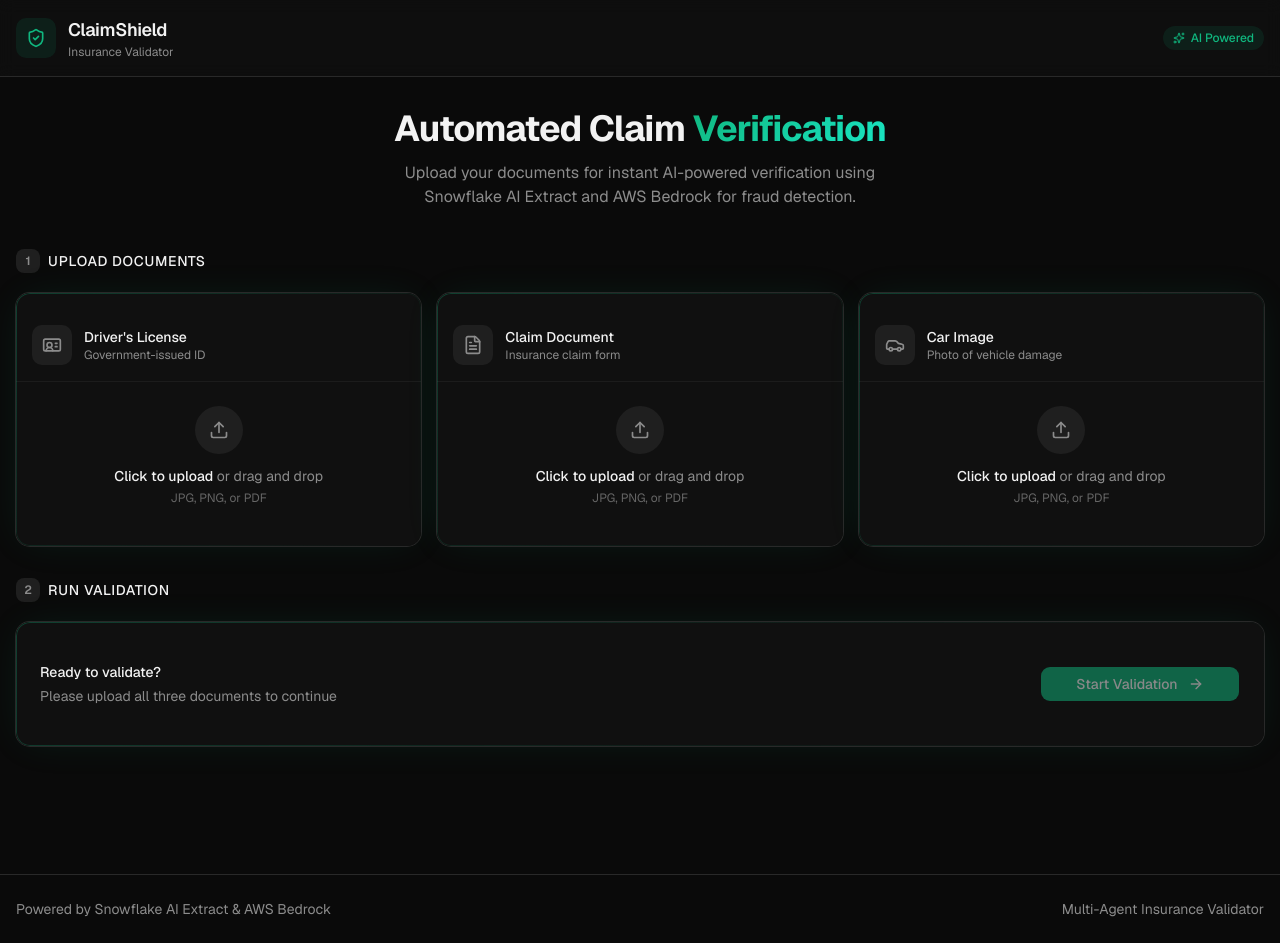
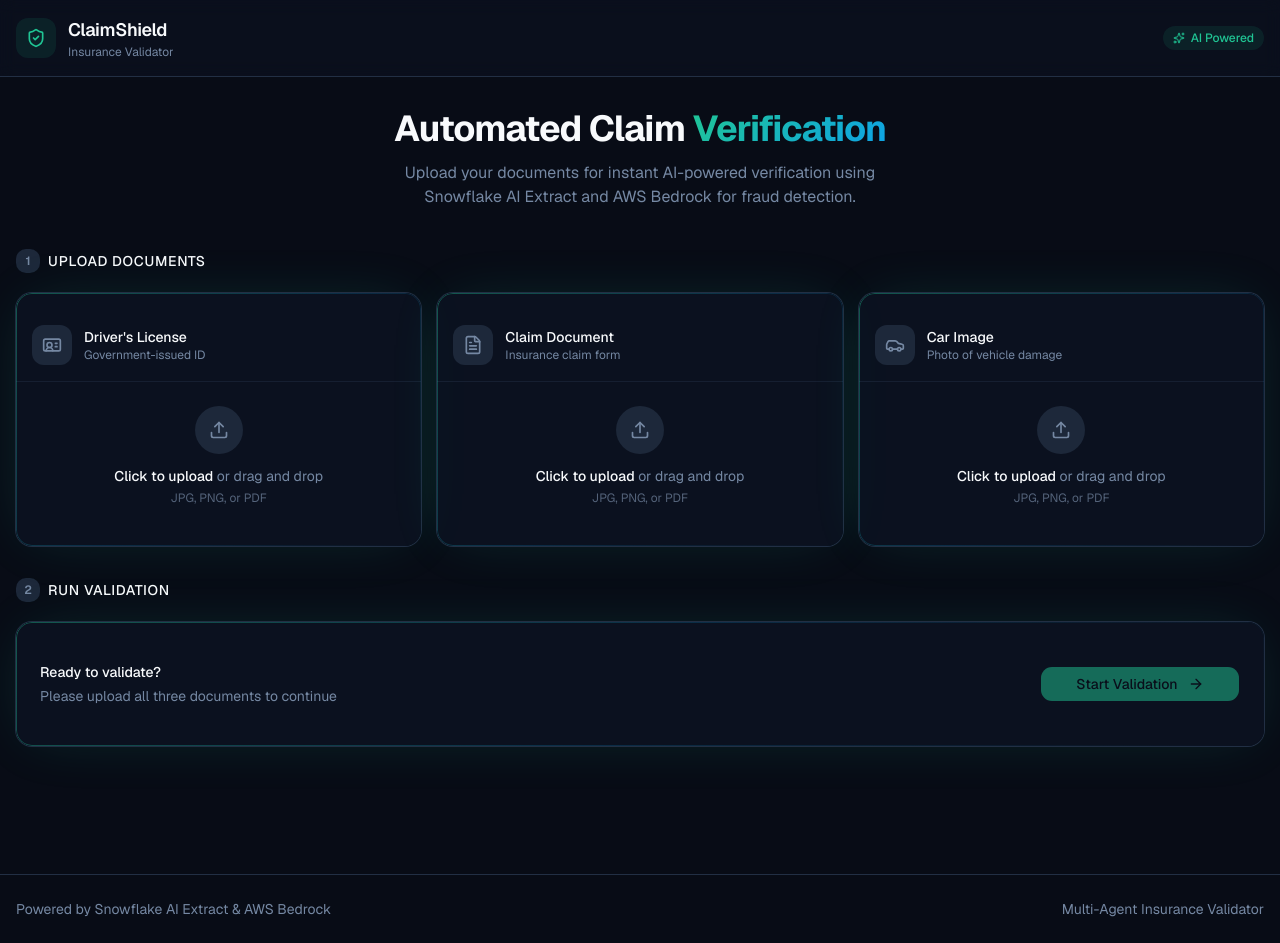
Before and after one commit to thisisbhanuj/multi-agent-insurance-validator, a Next.js app: page / in a window 1280 px wide. Built offline with nearby package versions, Linux system fonts and the light colour scheme.

Commit message:
feat: enhance file upload grid with vibrant colors
Update globals.css for colorful accents and grid layout.

Co-authored-by: Bhanuj Kashyap <136805946+thisisbhanuj@users.noreply.github.com>

```diff
--- a/app/globals.css
+++ b/app/globals.css
@@ -25,6 +25,8 @@
   --color-success-foreground: hsl(var(--success-foreground));
   --color-warning: hsl(var(--warning));
   --color-warning-foreground: hsl(var(--warning-foreground));
+  --color-info: hsl(var(--info));
+  --color-info-foreground: hsl(var(--info-foreground));
   --color-border: hsl(var(--border));
   --color-input: hsl(var(--input));
   --color-ring: hsl(var(--ring));
@@ -38,33 +40,35 @@
 
 @layer base {
   :root {
-    /* Dark theme by default - Vercel/enterprise inspired */
-    --background: 0 0% 4%;
-    --foreground: 0 0% 95%;
-    --card: 0 0% 7%;
-    --card-foreground: 0 0% 95%;
-    --popover: 0 0% 7%;
-    --popover-foreground: 0 0% 95%;
-    --primary: 160 84% 39%;
-    --primary-foreground: 0 0% 100%;
-    --secondary: 0 0% 12%;
-    --secondary-foreground: 0 0% 95%;
-    --muted: 0 0% 12%;
-    --muted-foreground: 0 0% 55%;
-    --accent: 160 84% 39%;
-    --accent-foreground: 0 0% 100%;
-    --destructive: 0 72% 51%;
-    --destructive-foreground: 0 0% 100%;
-    --success: 160 84% 39%;
-    --success-foreground: 0 0% 100%;
-    --warning: 38 92% 50%;
-    --warning-foreground: 0 0% 0%;
-    --border: 0 0% 16%;
-    --input: 0 0% 16%;
-    --ring: 160 84% 39%;
-    --sidebar: 0 0% 5%;
-    --sidebar-foreground: 0 0% 95%;
-    --radius: 0.625rem;
+    /* Rich dark theme with colorful accents */
+    --background: 222 47% 6%;
+    --foreground: 210 40% 98%;
+    --card: 222 47% 9%;
+    --card-foreground: 210 40% 98%;
+    --popover: 222 47% 9%;
+    --popover-foreground: 210 40% 98%;
+    --primary: 162 72% 45%;
+    --primary-foreground: 222 47% 6%;
+    --secondary: 217 33% 17%;
+    --secondary-foreground: 210 40% 98%;
+    --muted: 217 33% 17%;
+    --muted-foreground: 215 20% 55%;
+    --accent: 280 65% 60%;
+    --accent-foreground: 210 40% 98%;
+    --destructive: 0 84% 60%;
+    --destructive-foreground: 210 40% 98%;
+    --success: 142 76% 45%;
+    --success-foreground: 222 47% 6%;
+    --warning: 38 92% 55%;
+    --warning-foreground: 222 47% 6%;
+    --info: 199 89% 48%;
+    --info-foreground: 222 47% 6%;
+    --border: 217 33% 20%;
+    --input: 217 33% 20%;
+    --ring: 162 72% 45%;
+    --sidebar: 222 47% 7%;
+    --sidebar-foreground: 210 40% 98%;
+    --radius: 0.75rem;
   }
 
   * {
@@ -97,7 +101,7 @@
 
 /* Gradient text utility */
 .gradient-text {
-  background: linear-gradient(135deg, hsl(160 84% 39%), hsl(170 80% 50%));
+  background: linear-gradient(135deg, hsl(162 72% 45%), hsl(199 89% 48%));
   -webkit-background-clip: text;
   -webkit-text-fill-color: transparent;
   background-clip: text;
@@ -106,7 +110,7 @@
 /* Glow effect for cards */
 .card-glow {
   box-shadow: 0 0 0 1px hsl(var(--border)),
-              0 0 40px -10px hsla(160, 84%, 39%, 0.15);
+              0 0 60px -15px hsla(162, 72%, 45%, 0.2);
 }
 
 /* Subtle gradient border */
@@ -120,10 +124,26 @@
   inset: 0;
   padding: 1px;
   border-radius: inherit;
-  background: linear-gradient(135deg, hsl(160 84% 39% / 0.3), hsl(160 84% 39% / 0.1), transparent);
+  background: linear-gradient(135deg, hsl(162 72% 45% / 0.4), hsl(199 89% 48% / 0.2), transparent);
   -webkit-mask: linear-gradient(#fff 0 0) content-box, linear-gradient(#fff 0 0);
   mask: linear-gradient(#fff 0 0) content-box, linear-gradient(#fff 0 0);
   -webkit-mask-composite: xor;
   mask-composite: exclude;
   pointer-events: none;
 }
+
+/* Colored card variants */
+.card-teal {
+  background: linear-gradient(135deg, hsl(162 72% 45% / 0.1), hsl(162 72% 45% / 0.05));
+  border-color: hsl(162 72% 45% / 0.3);
+}
+
+.card-blue {
+  background: linear-gradient(135deg, hsl(199 89% 48% / 0.1), hsl(199 89% 48% / 0.05));
+  border-color: hsl(199 89% 48% / 0.3);
+}
+
+.card-purple {
+  background: linear-gradient(135deg, hsl(280 65% 60% / 0.1), hsl(280 65% 60% / 0.05));
+  border-color: hsl(280 65% 60% / 0.3);
+}
```
